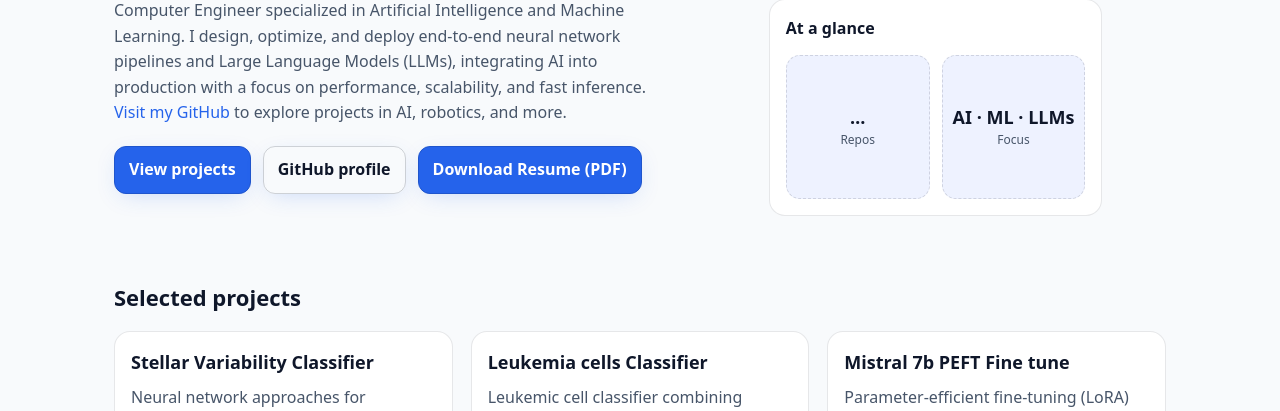
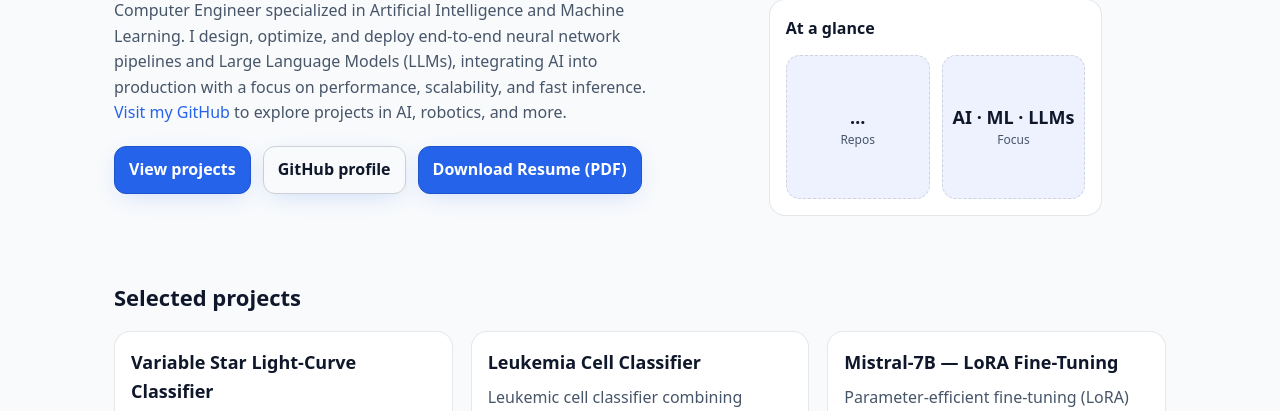
Before and after one commit to AmeCarraro/AmedeoCarraro, a plain HTML site: page index.html in a window 1280 px wide. Shown: the part 314-725 px from the top of the page. Drawn offline with Linux system fonts and the light colour scheme; no server answers.

Commit message:
Update index.html

```diff
--- a/index.html
+++ b/index.html
@@ -151,7 +151,7 @@
       <h2>Selected projects</h2>
       <div class="grid">
         <article class="card">
-          <h3>Stellar Variability Classifier</h3>
+          <h3>Variable Star Light-Curve Classifier</h3>
           <p>Neural network approaches for classifying variable star light curves (ZTF). LSTM on sequences and CNN on image-like transforms (incl. DMDT); evaluated with 5-fold CV on 5- and 10-class setups.</p>
           <div>
             <span class="pill">LSTM</span>
@@ -162,7 +162,7 @@
         </article>
 
         <article class="card">
-          <h3>Leukemia cells Classifier</h3>
+          <h3>Leukemia Cell Classifier</h3>
           <p>Leukemic cell classifier combining OpenCV preprocessing &amp; augmentation with handcrafted features and tuned hyperparameters (GridSearch); achieved F1 score of 84.66%.</p>
           <div>
             <span class="pill">OpenCV</span>
@@ -173,7 +173,7 @@
         </article>
 
         <article class="card">
-          <h3>Mistral 7b PEFT Fine tune</h3>
+          <h3>Mistral-7B — LoRA Fine-Tuning</h3>
           <p>Parameter-efficient fine-tuning (LoRA) of Mistral 7B via Hugging Face to build a lightweight QA system for memory-constrained environments; BLEU 62%, ROUGE-1 81%, METEOR 78%.</p>
           <div>
             <span class="pill">LoRA</span>
```
